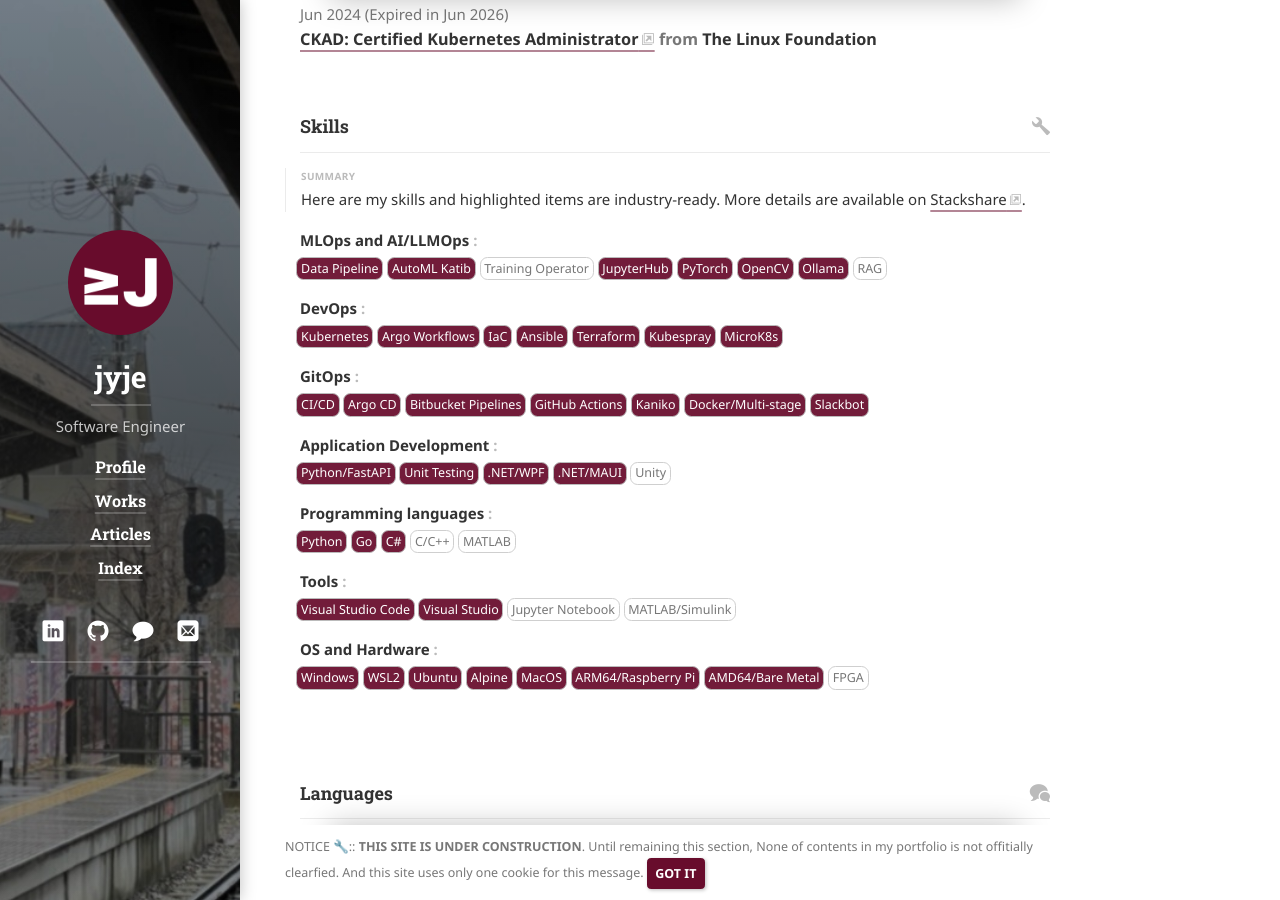
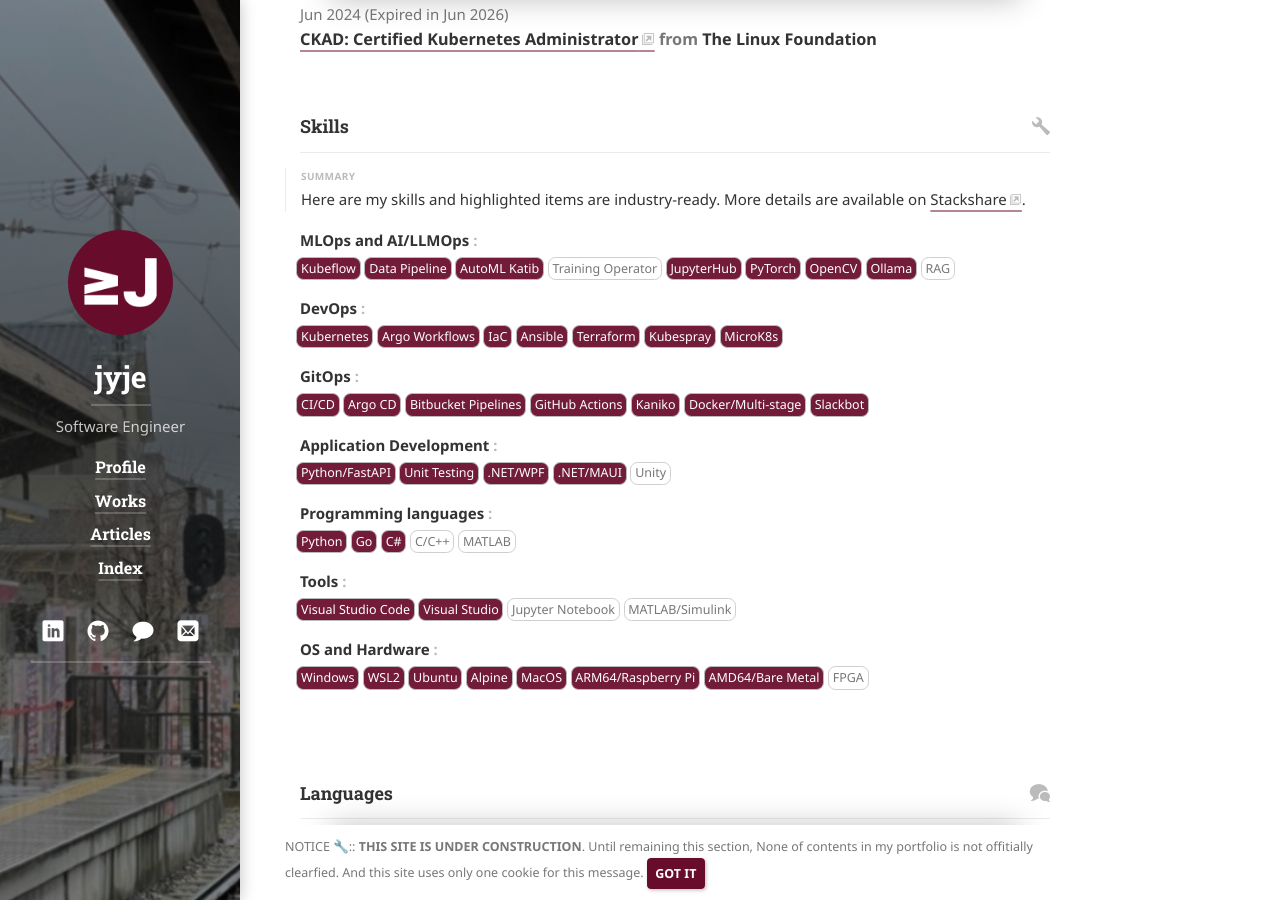
Before and after one commit to jyje/portfolio, a Jekyll site: the page built from profile/cv.md, in a window 1280 px wide and 900 px high, scrolled down 2414 px. Built offline with Jekyll 4.4.1, drawn with Linux system fonts in a browser that asks for light colours; cached includes are drawn as plain includes; nearby versions of some CDN libraries; some web fonts are replaced; library files that are not in the unit come from our copies.

Commit message:
🔧 resume: update contents

```diff
--- a/_data/resume.yml
+++ b/_data/resume.yml
@@ -148,6 +148,7 @@
 skills:
   - name: MLOps and AI/LLMOps
     keywords:
+      - Kubeflow*
       - Data Pipeline*
       - AutoML Katib*
       - Training Operator
```
